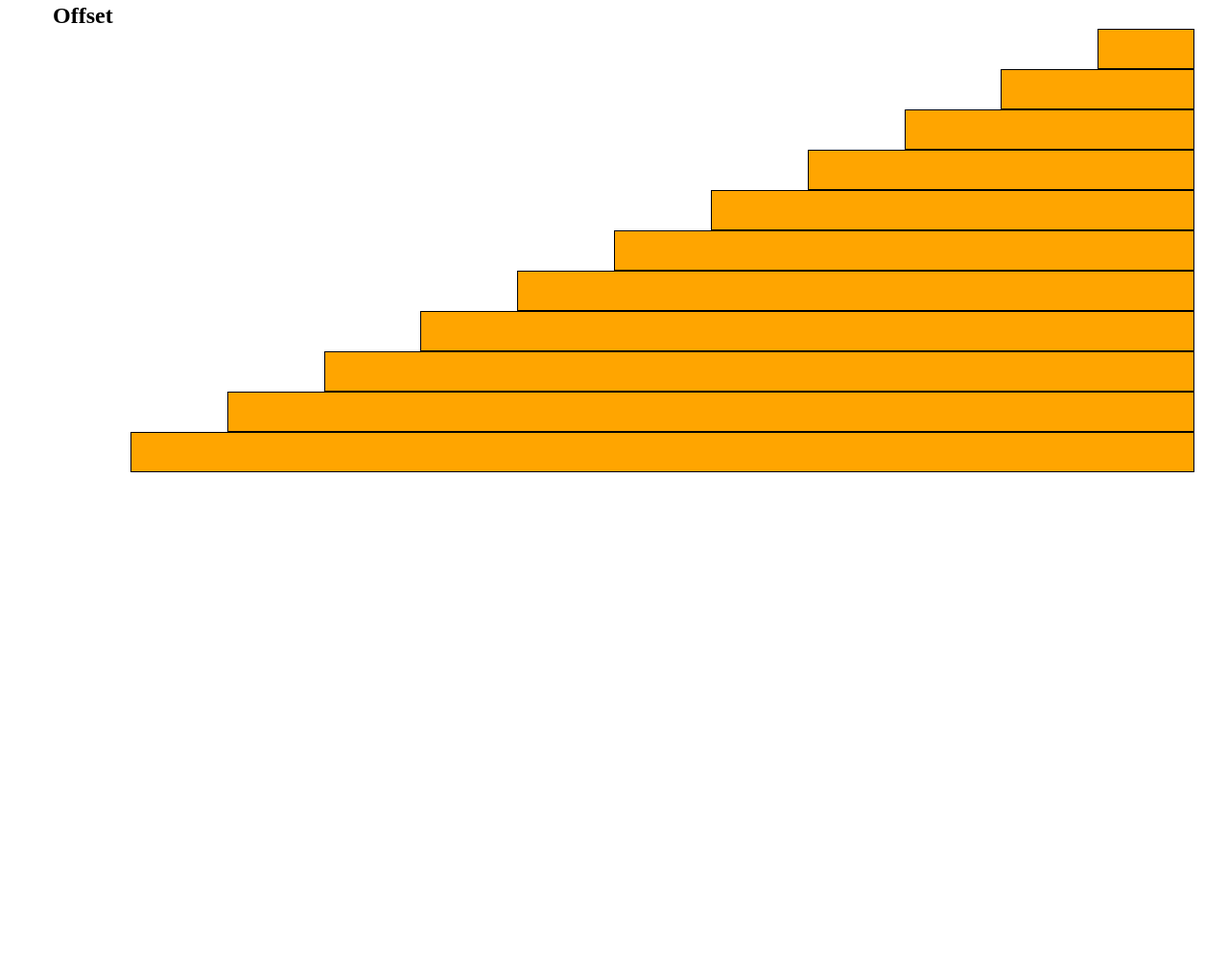
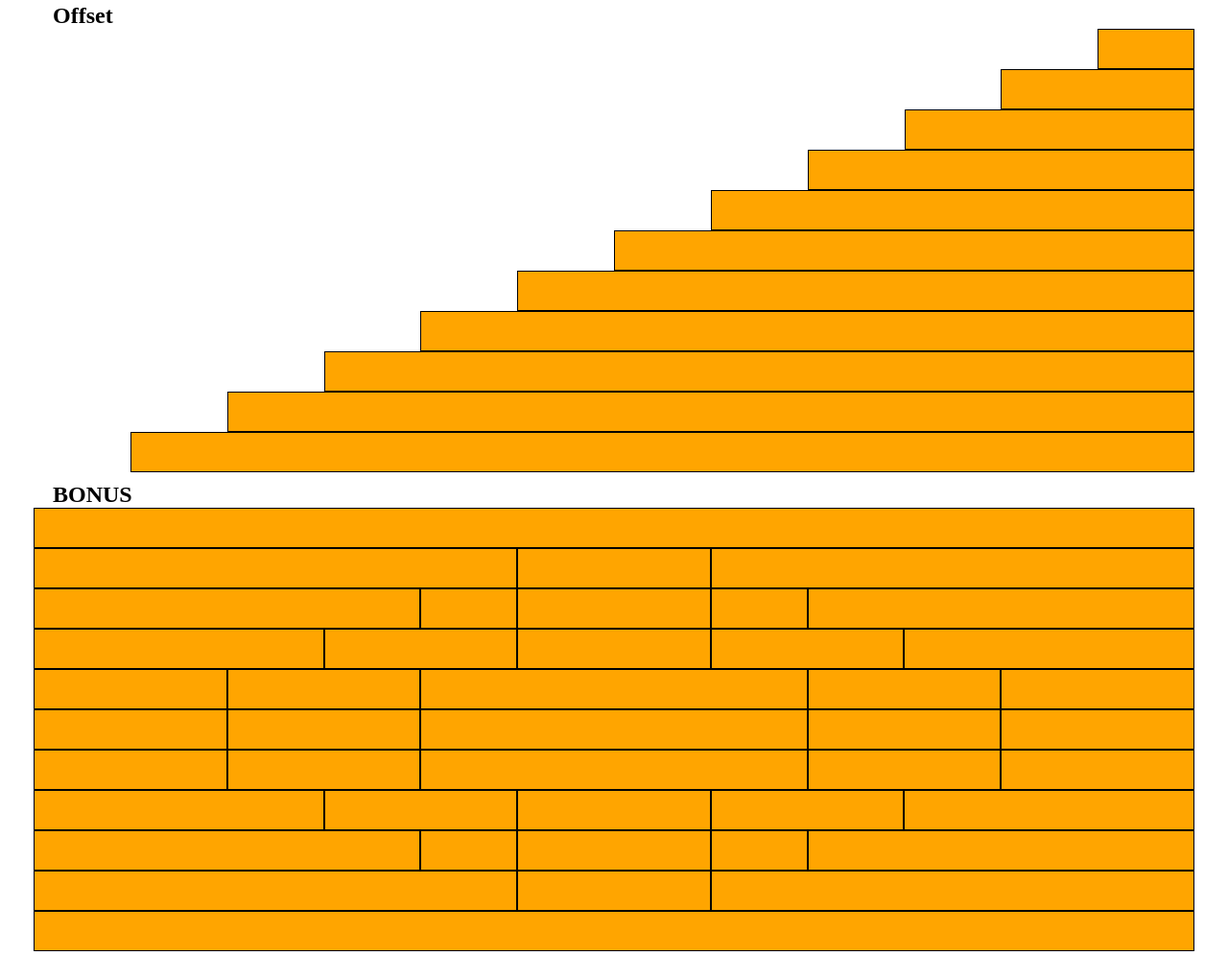
Before and after one commit to ArrobbioUmberto/html-css-12bool, a plain HTML site: page index.html in a window 1280 px wide. Shown: the part 753-1749 px from the top of the page at 96% size. Before the commit the page ends 1250 px from the top, so only its background shows below. Drawn offline with Linux system fonts and the light colour scheme.

Commit message:
FEAT html structure for bonus

```diff
--- a/index.html
+++ b/index.html
@@ -7,6 +7,7 @@
     <title>Document</title>
     <link rel="stylesheet" href="./css/style.css">
     <link rel="stylesheet" href="./css/12-bool.css">
+    <link rel="stylesheet" href="./css/bonus.css">
 </head>
 <body>
    <section>
@@ -174,6 +175,98 @@
    </section>
 
 
+   <section class="boolean">
+    <div class="container">
+        <h1>BONUS</h1>
+        <div class="row">
+            <div class="col-12 blu"></div>
+        </div>
+    </div>
+    <div class="container">
+        <div class="row">
+            <div class="col-5 blu"></div>
+            <div class="col-2 white"></div>
+            <div class="col-5 blu"></div>
+        </div>
+    </div>
+    <div class="container">
+        <div class="row">
+            <div class="col-4 blu"></div>
+            <div class="col-1 green"></div>
+            <div class="col-2 blu"></div>
+            <div class="col-1 white"></div>
+            <div class="col-4 blu"></div>
+        </div>
+    </div>
+    <div class="container">
+        <div class="row">
+            <div class="col-3 blu"></div>
+            <div class="col-2 green"></div>
+            <div class="col-2 blu"></div>
+            <div class="col-2 white"></div>
+            <div class="col-3 blu"></div>
+        </div>
+    </div>
+    <div class="container">
+        <div class="row">
+            <div class="col-2 blu"></div>
+            <div class="col-2 green"></div>
+            <div class="col-4 blu"></div>
+            <div class="col-2 white"></div>
+            <div class="col-2 blu"></div>
+        </div>
+    </div>
+    <div class="container">
+        <div class="row">
+            <div class="col-2 blu"></div>
+            <div class="col-2 green"></div>
+            <div class="col-4 blu"></div>
+            <div class="col-2 white"></div>
+            <div class="col-2 blu"></div>
+        </div>
+    </div>
+    <div class="container">
+        <div class="row">
+            <div class="col-2 blu"></div>
+            <div class="col-2 green"></div>
+            <div class="col-4 blu"></div>
+            <div class="col-2 white"></div>
+            <div class="col-2 blu"></div>
+        </div>
+    </div>
+    <div class="container">
+        <div class="row">
+            <div class="col-3 blu"></div>
+            <div class="col-2 green"></div>
+            <div class="col-2 blu"></div>
+            <div class="col-2 white"></div>
+            <div class="col-3 blu"></div>
+        </div>
+    </div>
+    <div class="container">
+        <div class="row">
+            <div class="col-4 blu"></div>
+            <div class="col-1 green"></div>
+            <div class="col-2 blu "></div>
+            <div class="col-1 white"></div>
+            <div class="col-4 blu"></div>
+        </div>
+    </div>
+    <div class="container">
+        <div class="row">
+            <div class="col-5 blu"></div>
+            <div class="col-2 white"></div>
+            <div class="col-5 blu"></div>
+        </div>
+    </div>
+    <div class="container">
+        <div class="row">
+            <div class="col-12 blu"></div>
+        </div>
+    </div>
+   </section>
+
+
 
 
 
```
